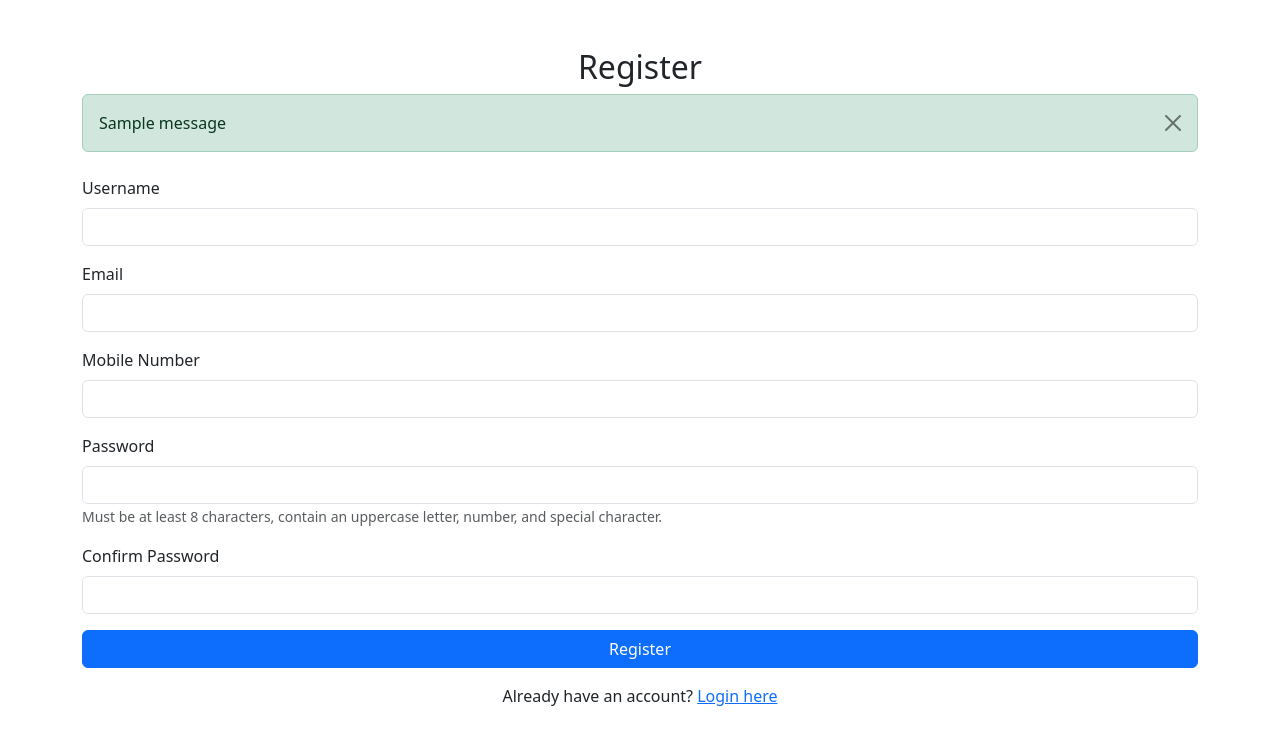
After one commit to pmrax/Wellnessio, a Flask app: page /register in a window 1280 px wide. The commit adds this page. Shown: the top 745 px of the page. Run offline with Flask 3, Linux system fonts and the light colour scheme; one stand-in notice (Sample message) is shown.

Commit message:
Initial commit

```diff
--- a/app/routes/user_auth_routes.py
+++ b/app/routes/user_auth_routes.py
@@ -30,7 +30,7 @@ def register():
         flash("Registration successful! Please log in.", "success")
         return redirect(url_for("auth.login"))
 
-    return render_template("register.html")
+    return render_template("auth/register.html")
 
 @auth_bp.route("/login", methods=["GET", "POST"])
 def login():
@@ -52,7 +52,7 @@ def login():
         flash("Login successful!", "success")
         return redirect(url_for("auth.index"))
 
-    return render_template("login.html")
+    return render_template("auth/login.html")
 
 @auth_bp.route("/logout")
 @login_required
--- /dev/null
+++ b/app/templates/auth/register.html
@@ -0,0 +1,65 @@
+<!DOCTYPE html>
+<html lang="en">
+<head>
+    <meta charset="UTF-8">
+    <meta name="viewport" content="width=device-width, initial-scale=1.0">
+    <title>Register</title>
+    <link rel="stylesheet" href="{{ url_for('static', filename='css/Project.css') }}">
+    <link rel="stylesheet" href="https://cdn.jsdelivr.net/npm/bootstrap@5.3.0/dist/css/bootstrap.min.css">
+</head>
+<body>
+
+<div class="container mt-5">
+    <h2 class="text-center">Register</h2>
+
+    <!-- Flash Messages -->
+    {% with messages = get_flashed_messages(with_categories=true) %}
+        {% if messages %}
+            {% for category, message in messages %}
+                <div class="alert alert-{{ category }} alert-dismissible fade show" role="alert">
+                    {{ message }}
+                    <button type="button" class="btn-close" data-bs-dismiss="alert"></button>
+                </div>
+            {% endfor %}
+        {% endif %}
+    {% endwith %}
+
+    <form method="POST" action="{{ url_for('auth.register') }}" class="mt-4">
+        <div class="mb-3">
+            <label for="username" class="form-label">Username</label>
+            <input type="text" class="form-control" id="username" name="username" required>
+        </div>
+
+        <div class="mb-3">
+            <label for="email" class="form-label">Email</label>
+            <input type="email" class="form-control" id="email" name="email" required>
+        </div>
+
+        <div class="mb-3">
+            <label for="mobile_no" class="form-label">Mobile Number</label>
+            <input type="text" class="form-control" id="mobile_no" name="mobile_no" required>
+        </div>
+
+        <div class="mb-3">
+            <label for="password" class="form-label">Password</label>
+            <input type="password" class="form-control" id="password" name="password" required>
+            <small class="text-muted">Must be at least 8 characters, contain an uppercase letter, number, and special character.</small>
+        </div>
+
+        <div class="mb-3">
+            <label for="confirm_password" class="form-label">Confirm Password</label>
+            <input type="password" class="form-control" id="confirm_password" name="confirm_password" required>
+        </div>
+
+        <button type="submit" class="btn btn-primary w-100">Register</button>
+    </form>
+
+    <div class="text-center mt-3">
+        <p>Already have an account? <a href="{{ url_for('auth.login') }}">Login here</a></p>
+    </div>
+</div>
+
+<script src="https://cdn.jsdelivr.net/npm/bootstrap@5.3.0/dist/js/bootstrap.bundle.min.js"></script>
+
+</body>
+</html>
```
Also changed, not shown: app/templates/auth/login.html (added, +49 -0 lines), app/templates/index.html (+22 -28 lines).
